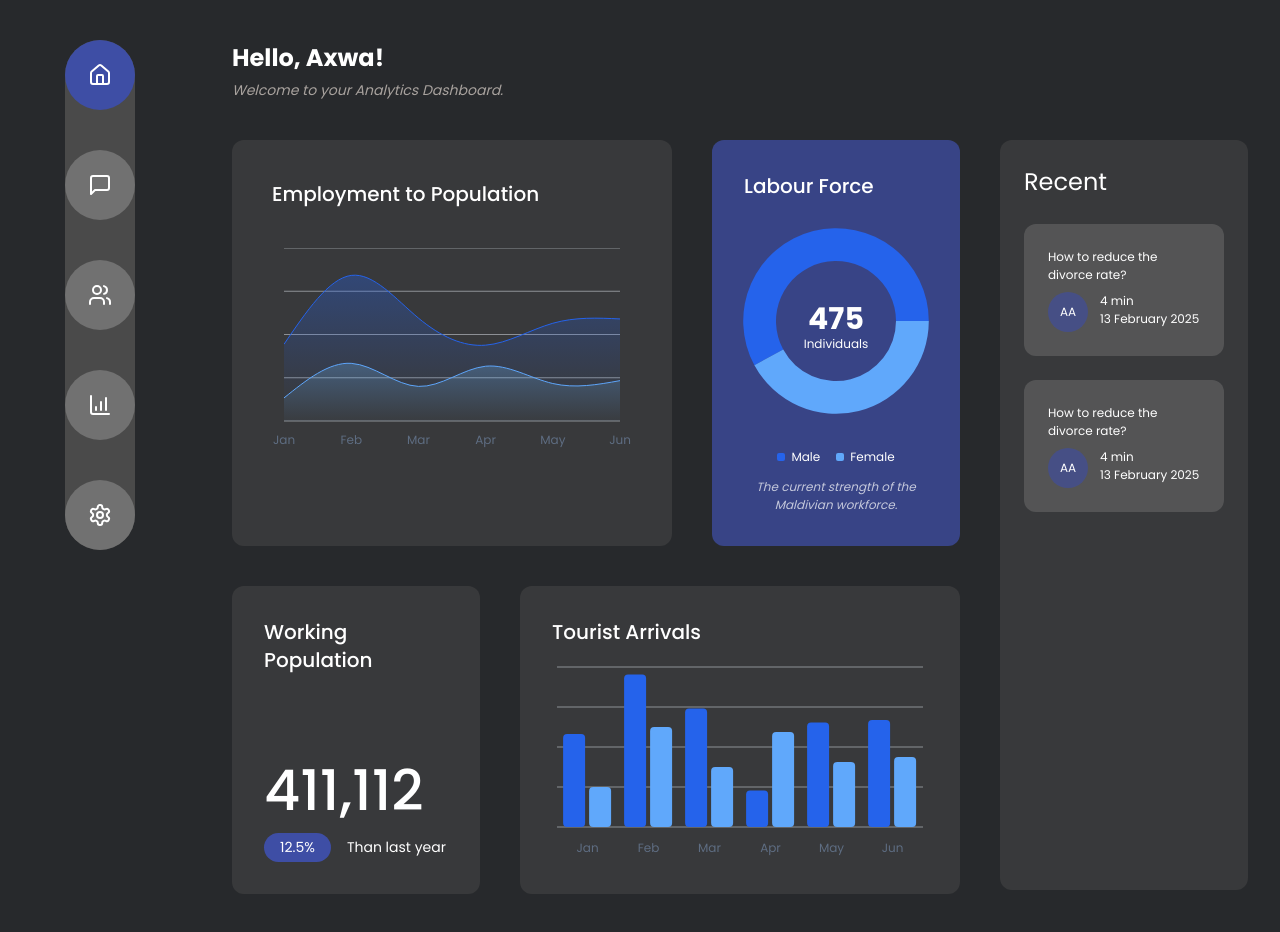
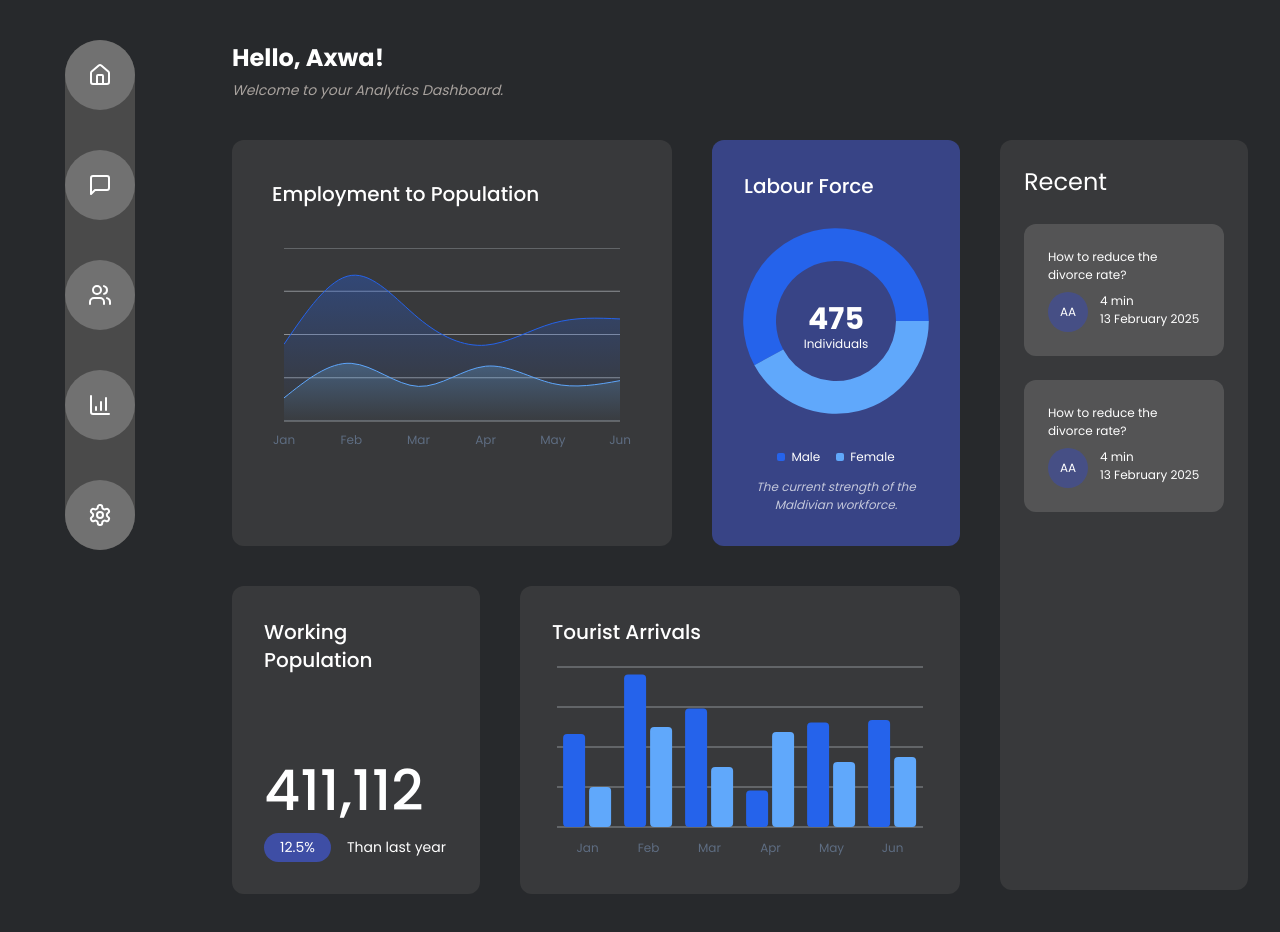
Before and after one commit to naufudge/policy-debunker, a Next.js app: page / in a window 1280 px wide. Shown: the top 932 px of the page. Built offline with nearby package versions, Linux system fonts and the light colour scheme; no server answers.

Commit message:
changed color

```diff
--- a/components/MainLayout.tsx
+++ b/components/MainLayout.tsx
@@ -45,7 +45,7 @@ const MainLayout: React.FC<Props> = ({ children }) => {
             onClick={() => handleSideBarClick(link.link, link.name)}
             key={index}
               className={`rounded-full ${
-                activeItem === link.name ? "bg-[#3E4EA5]" : "bg-[#717171]"
+                activeItem === link.name ? "bg-[#717171]" : "bg-[#717171]"
               } w-full aspect-square flex place-items-center justify-center hover:bg-[#ADB7CD] hover:cursor-pointer transition-all duration-200`}
             >
                 {link.icon}
```
